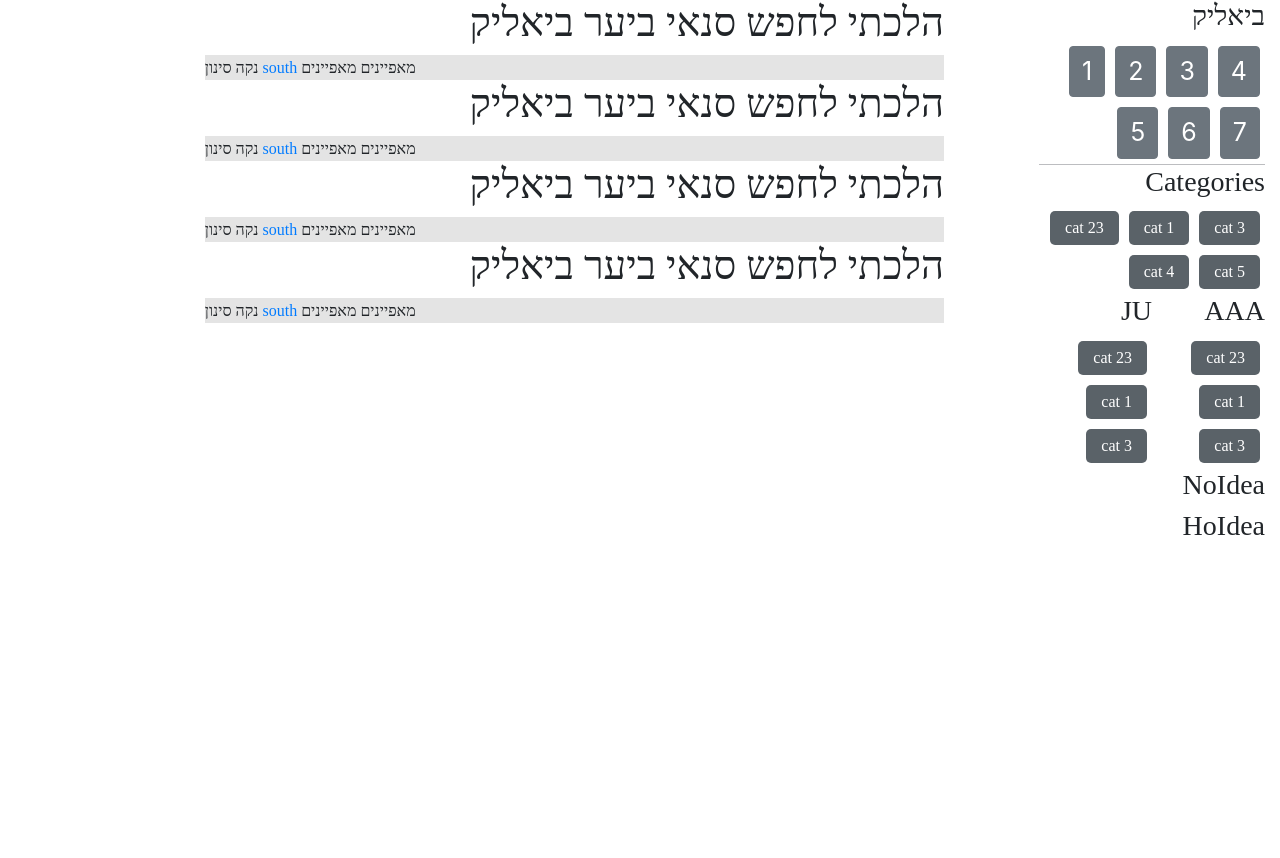
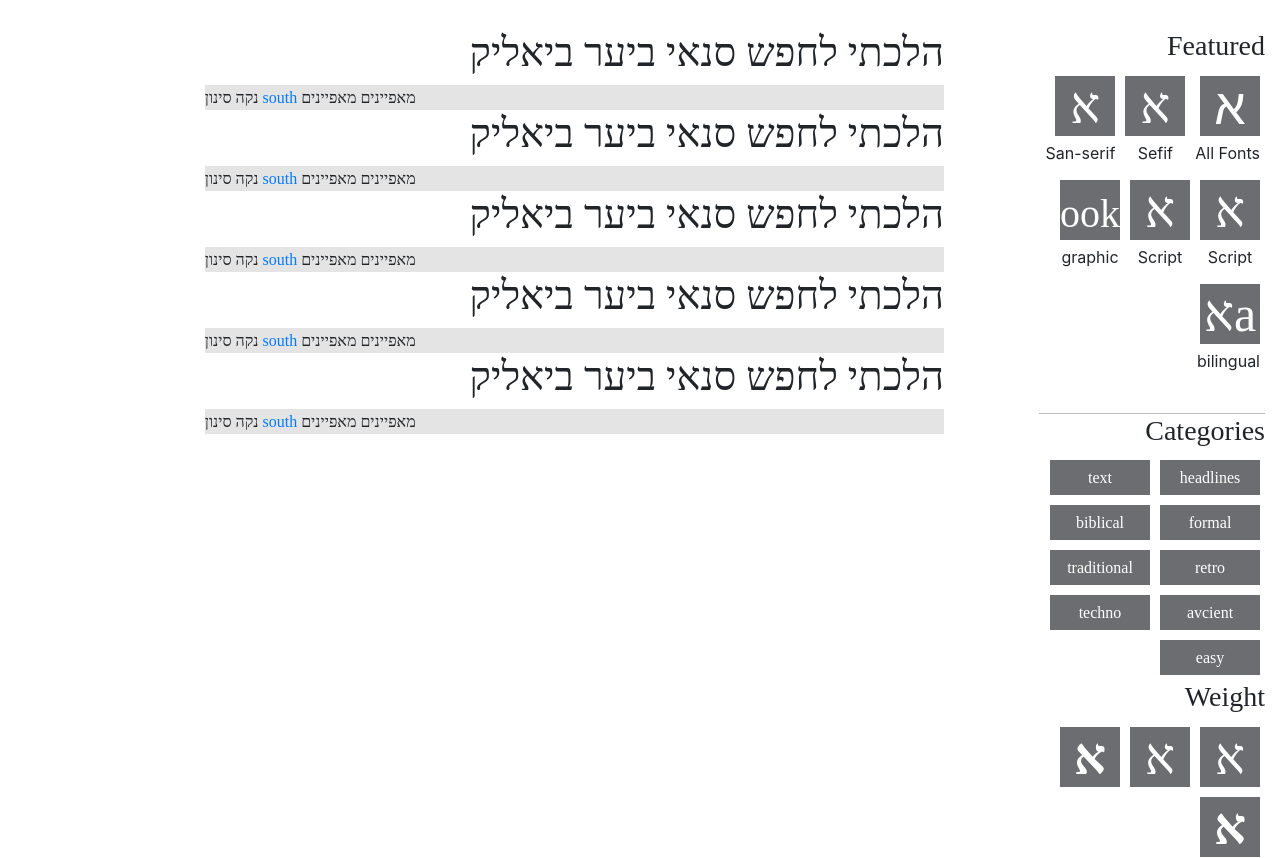
Before and after one commit to itsumrat/master-font, a React (Create React App) app: page / in a window 1280 px wide. Shown: the part 782-1640 px from the top of the page. Before the commit the page ends 1333 px from the top, so only its background shows below. Built offline with nearby package versions, Linux system fonts and the light colour scheme; the HTML template or start-up script is replaced by a standard one.

Commit message:
sidebar edited

```diff
--- a/src/App.css
+++ b/src/App.css
@@ -57,6 +57,9 @@
 }
 body , h2 ,h1 , h3 ,h4 , span , a {
   font-family: Open Sans Hebrew;
+}
+html {
+  scroll-behavior: smooth;
 }
 table {
   float: right;
@@ -139,7 +142,7 @@ table {
 .top-filtering {
   display: flex;
   justify-content: flex-end;
-  /*width: 70%;*/
+  width: 70%;
   float: right;
   margin: 3rem;
 }
@@ -275,11 +278,12 @@ table {
   transition: 0.5s;
 }
 .slider-wrapper{
+  scroll-behavior: smooth;
   position: absolute;
   left: 80%;
   right: 0;
   /*background:green;*/
-  overflow: hidden;
+  overflow-x: hidden;
   transition: .5s;
   /*border-left: 1px solid #bcbdc0;*/
 }
@@ -303,21 +307,58 @@ table {
   text-align: right;
 }
 
-.properties-wrapper{
+.featured-wrapper{
   border-bottom: 1px solid #bcbdc0;
+}
+.featured-Item-wrapper{
+  float: right;
+  margin-bottom: 30px;
+  direction: rtl;
+}
+.featuredItemContent{
+  display: inline-block;
+  cursor: pointer;
+  margin: 5px;
+  text-align: center;
+}
+.featuredItemContent p{
+  margin: 5px 0px;
+}
+.featuredItem{
+  width: 60px;
+  height: 60px;
+  font-size: 50px;
+  vertical-align: center;
+  line-height: 60px;
+  color: white;
 }
 .categories-wrapper{
   /*display: flex;*/
+  direction: rtl;
 }
 .category {
   margin: 5px;
-  padding: 5px 15px;
-  border-radius: 5px;
+  /*border-radius: 5px;*/
   color: #ffffff;
   cursor: pointer;
+  width: 100px;
+  display: inline-flex;
+  height: 35px;
+  text-align: center;
+  justify-content: center;
+  align-items: center;
+}
+.weightItem{
+  width: 60px;
+  height: 60px;
+  font-size: 50px;
+  vertical-align: center;
+  line-height: 60px;
+  color: white;
+  margin: 5px;
   display: inline-block;
+  text-align: center;
 }
-
 .whatWrapper {
   display: inline-flex;
 }
--- a/src/components/Sidebar.js
+++ b/src/components/Sidebar.js
@@ -26,16 +26,92 @@ const Sidebar = () => {
     console.log(active.includes('c1'))
     return(
         <div className="sideBar-content">
-            <div className="properties-wrapper">
-                <h3>ביאליק</h3>
-                <div>
-                    <Button color={active.includes(1) ?  'primary': 'secondary'} onClick={()=>toggleActive(1)} style={{margin: 5, fontSize: 25}}>1</Button>
-                    <Button color={active.includes(2) ?  'primary': 'secondary'}onClick={()=>toggleActive(2)} style={{margin: 5, fontSize: 25}}>2</Button>
-                    <Button color={active.includes(3) ?  'primary': 'secondary'}onClick={()=>toggleActive(3)} style={{margin: 5, fontSize: 25}}>3</Button>
-                    <Button color={active.includes(4) ?  'primary': 'secondary'}onClick={()=>toggleActive(4)} style={{margin: 5, fontSize: 25}}>4</Button>
-                    <Button color={active.includes(5) ?  'primary': 'secondary'}onClick={()=>toggleActive(5)} style={{margin: 5, fontSize: 25}}>5</Button>
-                    <Button color={active.includes(6) ?  'primary': 'secondary'}onClick={()=>toggleActive(6)} style={{margin: 5, fontSize: 25}}>6</Button>
-                    <Button color={active.includes(7) ?  'primary': 'secondary'}onClick={()=>toggleActive(6)} style={{margin: 5, fontSize: 25}}>7</Button>
+            <div className="featured-wrapper">
+                <h3>Featured</h3>
+                <div className="featured-Item-wrapper">
+                    <div className="featuredItemContent">
+                        <div
+                            className="featuredItem"
+                            onClick={()=>toggleActive('allFonts')}
+                            style={{
+                                backgroundColor: active.includes('allFonts') ?  '#00adee': '#6c6d70'
+                            }}>
+                            א
+                        </div>
+                        <p>All Fonts</p>
+                    </div>
+                    <div className="featuredItemContent">
+                        <div
+                            className="featuredItem"
+                            onClick={()=>toggleActive('serif')}
+                            style={{
+                                fontFamily: "Serif",
+                                backgroundColor: active.includes('serif') ?  '#00adee': '#6c6d70'
+                            }}>
+                            א
+                        </div>
+                        <p>Sefif</p>
+                    </div>
+                    <div className="featuredItemContent">
+                        <div
+                            className="featuredItem"
+                            onClick={()=>toggleActive('san-serif')}
+                            style={{
+                                fontFamily: "San-serif",
+                                backgroundColor: active.includes('san-serif') ?  '#00adee': '#6c6d70'
+                            }}>
+                            א
+                        </div>
+                        <p>San-serif</p>
+                    </div>
+                    <div className="featuredItemContent">
+                        <div
+                            className="featuredItem"
+                            onClick={()=>toggleActive('script')}
+                            style={{
+                                fontFamily: "Script",
+                                backgroundColor: active.includes('script') ?  '#00adee': '#6c6d70'
+                            }}>
+                            א
+                        </div>
+                        <p>Script</p>
+                    </div>
+                    <div className="featuredItemContent">
+                        <div
+                            className="featuredItem"
+                            onClick={()=>toggleActive('disalay')}
+                            style={{
+                                fontFamily: "disalay",
+                                backgroundColor: active.includes('disalay') ?  '#00adee': '#6c6d70'
+                            }}>
+                            א
+                        </div>
+                        <p>Script</p>
+                    </div>
+                    <div className="featuredItemContent">
+                        <div
+                            className="featuredItem"
+                            onClick={()=>toggleActive('graphic')}
+                            style={{
+                                fontFamily: "graphic",
+                                backgroundColor: active.includes('graphic') ?  '#00adee': '#6c6d70'
+                            }}>
+                            <span style={{fontSize: 40}} className="material-icons">facebook</span>
+                        </div>
+                        <p>graphic</p>
+                    </div>
+                    <div className="featuredItemContent">
+                        <div
+                            className="featuredItem"
+                            onClick={()=>toggleActive('bilingual')}
+                            style={{
+                                fontFamily: "bilingual",
+                                backgroundColor: active.includes('bilingual') ?  '#00adee': '#6c6d70'
+                            }}>
+                            aא
+                        </div>
+                        <p>bilingual</p>
+                    </div>
                 </div>
             </div>
             <div>
@@ -43,89 +119,181 @@ const Sidebar = () => {
                 <div className="categories-wrapper">
                     <span
                         className="category"
-                        onClick={()=>toggleActive('c2')}
-                        style={{backgroundColor: active.includes('c2') ? '#2569d9': '#5a6268'}} >
-                        cat 23
+                        onClick={()=>toggleActive('headlines')}
+                        style={{backgroundColor: active.includes('headlines') ? '#00adee': '#6c6d70'}} >
+                        headlines
                     </span>
                     <span
                         className="category"
-                        onClick={()=>toggleActive('c1')}
-                        style={{backgroundColor: active.includes('c1') ? '#2569d9': '#5a6268'}} >
-                        cat 1
+                        onClick={()=>toggleActive('text')}
+                        style={{backgroundColor: active.includes('text') ? '#00adee': '#6c6d70'}} >
+                        text
                     </span>
                     <span
                         className="category"
-                        onClick={()=>toggleActive('c3')}
-                        style={{backgroundColor: active.includes('c3') ? '#2569d9': '#5a6268'}} >
-                        cat 3
+                        onClick={()=>toggleActive('formal')}
+                        style={{backgroundColor: active.includes('formal') ? '#00adee': '#6c6d70'}} >
+                        formal
                     </span>
                     <span
                         className="category"
-                        onClick={()=>toggleActive('c4')}
-                        style={{backgroundColor: active.includes('c4') ? '#2569d9': '#5a6268'}} >
-                        cat 4
+                        onClick={()=>toggleActive('biblical')}
+                        style={{backgroundColor: active.includes('biblical') ? '#00adee': '#6c6d70'}} >
+                        biblical
                     </span>
                     <span
                         className="category"
-                        onClick={()=>toggleActive('c5')}
-                        style={{backgroundColor: active.includes('c5') ? '#2569d9': '#5a6268'}} >
-                        cat 5
+                        onClick={()=>toggleActive('retro')}
+                        style={{backgroundColor: active.includes('retro') ? '#00adee': '#6c6d70'}} >
+                        retro
+                    </span>
+                    <span
+                        className="category"
+                        onClick={()=>toggleActive('traditional')}
+                        style={{backgroundColor: active.includes('traditional') ? '#00adee': '#6c6d70'}} >
+                            traditional
+                        </span>
+                    <span
+                        className="category"
+                        onClick={()=>toggleActive('avcient')}
+                        style={{backgroundColor: active.includes('avcient') ? '#00adee': '#6c6d70'}} >
+                            avcient
+                    </span>
+                    <span
+                        className="category"
+                        onClick={()=>toggleActive('techno')}
+                        style={{backgroundColor: active.includes('techno') ? '#00adee': '#6c6d70'}} >
+                            techno
+                    </span>
+                    <span
+                        className="category"
+                        onClick={()=>toggleActive('easy')}
+                        style={{backgroundColor: active.includes('easy') ? '#00adee': '#6c6d70'}} >
+                            easy
                     </span>
                 </div>
             </div>
-            <div className="whatWrapper">
-                <div className="what">
-                    <h3>JU</h3>
+            <div>
+                <h3>Weight</h3>
+                <div className="categories-wrapper">
+                    <span
+                        className="weightItem"
+                        onClick={()=>toggleActive('lighter')}
+                        style={{
+                            fontWeight: 'lighter',
+                            backgroundColor: active.includes('lighter') ? '#00adee': '#6c6d70'}} >
+                        א
+                    </span>
+                    <span
+                        className="weightItem"
+                        onClick={()=>toggleActive('normal')}
+                        style={{
+                            fontWeight: 'normal',
+                            backgroundColor: active.includes('normal') ? '#00adee': '#6c6d70'
+                        }} >
+                        א
+                    </span>
+                    <span
+                        className="weightItem"
+                        onClick={()=>toggleActive('bold')}
+                        style={{
+                            fontWeight: 'bold',
+                            backgroundColor: active.includes('bold') ? '#00adee': '#6c6d70'
+                        }} >
+                        א
+                    </span>
+                    <span
+                        className="weightItem"
+                        onClick={()=>toggleActive('bolder')}
+                        style={{
+                            fontWeight: 'bolder',
+                            backgroundColor: active.includes('bolder') ? '#00adee': '#6c6d70'
+                        }} >
+                        א
+                    </span>
+                </div>
+            </div>
+            <div>
+                <h3>Script</h3>
                 <div className="categories-wrapper">
                     <span
                         className="category"
-                            onClick={()=>toggleActive('what 12')}
-                            style={{backgroundColor: active.includes('what 12') ? '#2569d9': '#5a6268'}} >
-                            cat 23
+                        onClick={()=>toggleActive('Hebrew')}
+                        style={{backgroundColor: active.includes('Hebrew') ? '#00adee': '#6c6d70'}} >
+                        Hebrew
                     </span>
                     <span
                         className="category"
-                                onClick={()=>toggleActive('what 13')}
-                                style={{backgroundColor: active.includes('what 13') ? '#2569d9': '#5a6268'}} >
-                            cat 1
+                        onClick={()=>toggleActive('Latin')}
+                        style={{backgroundColor: active.includes('Latin') ? '#00adee': '#6c6d70'}} >
+                        Latin
                     </span>
                     <span
                         className="category"
-                                onClick={()=>toggleActive('what 14')}
-                                style={{backgroundColor: active.includes('what 14') ? '#2569d9': '#5a6268'}} >
-                            cat 3
+                        onClick={()=>toggleActive('Cyrillic')}
+                        style={{backgroundColor: active.includes('Cyrillic') ? '#00adee': '#6c6d70'}} >
+                        Cyrillic
+                    </span>
+                    <span
+                        className="category"
+                        onClick={()=>toggleActive('Arabic')}
+                        style={{backgroundColor: active.includes('Arabic') ? '#00adee': '#6c6d70'}} >
+                        Arabic
                     </span>
                 </div>
             </div>
-                <div className="what">
-                    <h3>AAA</h3>
+            <div>
+                <h3>Use</h3>
                 <div className="categories-wrapper">
                     <span
                         className="category"
-                            onClick={()=>toggleActive('what 1')}
-                            style={{backgroundColor: active.includes('what 1') ? '#2569d9': '#5a6268'}} >
-                            cat 23
+                        onClick={()=>toggleActive('desktop')}
+                        style={{backgroundColor: active.includes('desktop') ? '#00adee': '#6c6d70'}} >
+                        desktop
                     </span>
                     <span
                         className="category"
-                            onClick={()=>toggleActive('what 2')}
-                            style={{backgroundColor: active.includes('what 2') ? '#2569d9': '#5a6268'}} >
-                            cat 1
+                        onClick={()=>toggleActive('web')}
+                        style={{backgroundColor: active.includes('web') ? '#00adee': '#6c6d70'}} >
+                        web
                     </span>
                     <span
                         className="category"
-                            onClick={()=>toggleActive('what 3')}
-                            style={{backgroundColor: active.includes('what 3') ? '#2569d9': '#5a6268'}} >
-                            cat 3
+                        onClick={()=>toggleActive('app')}
+                        style={{backgroundColor: active.includes('app') ? '#00adee': '#6c6d70'}} >
+                        app
+                    </span>
+                    <span
+                        className="category"
+                        onClick={()=>toggleActive('desktopPro')}
+                        style={{backgroundColor: active.includes('desktopPro') ? '#00adee': '#6c6d70'}} >
+                        desktop pro
+                    </span>
+                    <span
+                        className="category"
+                        onClick={()=>toggleActive('webPro')}
+                        style={{backgroundColor: active.includes('webPro') ? '#00adee': '#6c6d70'}} >
+                        web pro
+                    </span>
+                    <span
+                        className="category"
+                        onClick={()=>toggleActive('cantilation')}
+                        style={{backgroundColor: active.includes('cantilation') ? '#00adee': '#6c6d70'}} >
+                            cantilation
+                        </span>
+                    <span
+                        className="category"
+                        onClick={()=>toggleActive('desktop world')}
+                        style={{backgroundColor: active.includes('desktop world') ? '#00adee': '#6c6d70'}} >
+                            desktop world
+                    </span>
+                    <span
+                        className="category"
+                        onClick={()=>toggleActive('webWorld')}
+                        style={{backgroundColor: active.includes('webWorld') ? '#00adee': '#6c6d70'}} >
+                            web world
                     </span>
                 </div>
-                </div>
-            </div>
-            <div>
-                <h3>NoIdea</h3>
-            </div>
-            <div>
-                <h3>HoIdea</h3>
             </div>
         </div>
     )
--- a/src/pages/home/index.js
+++ b/src/pages/home/index.js
@@ -24,7 +24,10 @@ function HomePage() {
                     <input type="search" className="form-control" placeholder="placeholder" />
                 </div>
                 <div className="filtering-open">
-                    <a href="#"><span onClick={()=>toggleWidth()} className="material-icons">search</span></a>
+                    <a href="#"><span onClick={(e)=>{
+                        e.preventDefault();
+                        toggleWidth();
+                    }} className="material-icons">search</span></a>
                 </div>
             </div>
             <div className="content">
@@ -57,8 +60,18 @@ function HomePage() {
                             <span>מאפיינים  </span> <span>מאפיינים  </span>
                         </div>
                     </div>
+                    <div className="home-contents">
+                        <h1>הלכתי לחפש סנאי ביער ביאליק </h1>
+                        <div style={{backgroundColor: "#e4e4e4",marginRight: "5rem"}}>
+                            <span > נקה סינון  <a href="#"><span className="material-icons">south</span></a> </span>
+                            <span>מאפיינים  </span> <span>מאפיינים  </span>
+                        </div>
+                    </div>
                 </div>
-                <div style={{left: toggle ? '80%': '100%'}} className="slider-wrapper">
+                <div style={{
+                    left: toggle ? '80%': '100%',
+                    visibility: toggle? 'visible' : 'hidden'
+                }} className="slider-wrapper">
                     <Sidebar/>
                 </div>
             </div>
```
Lines whose indentation alone changed are shown as unchanged.
